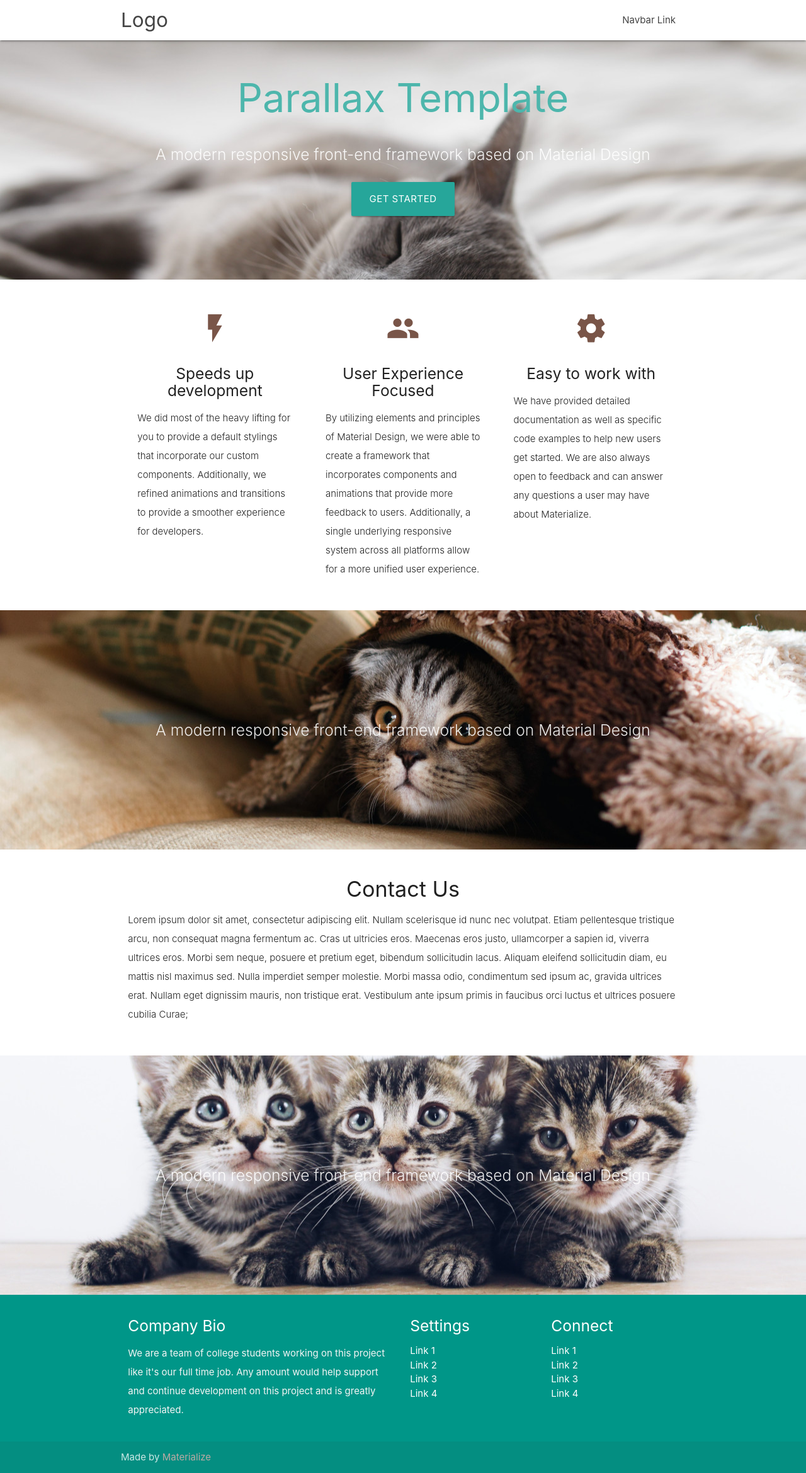
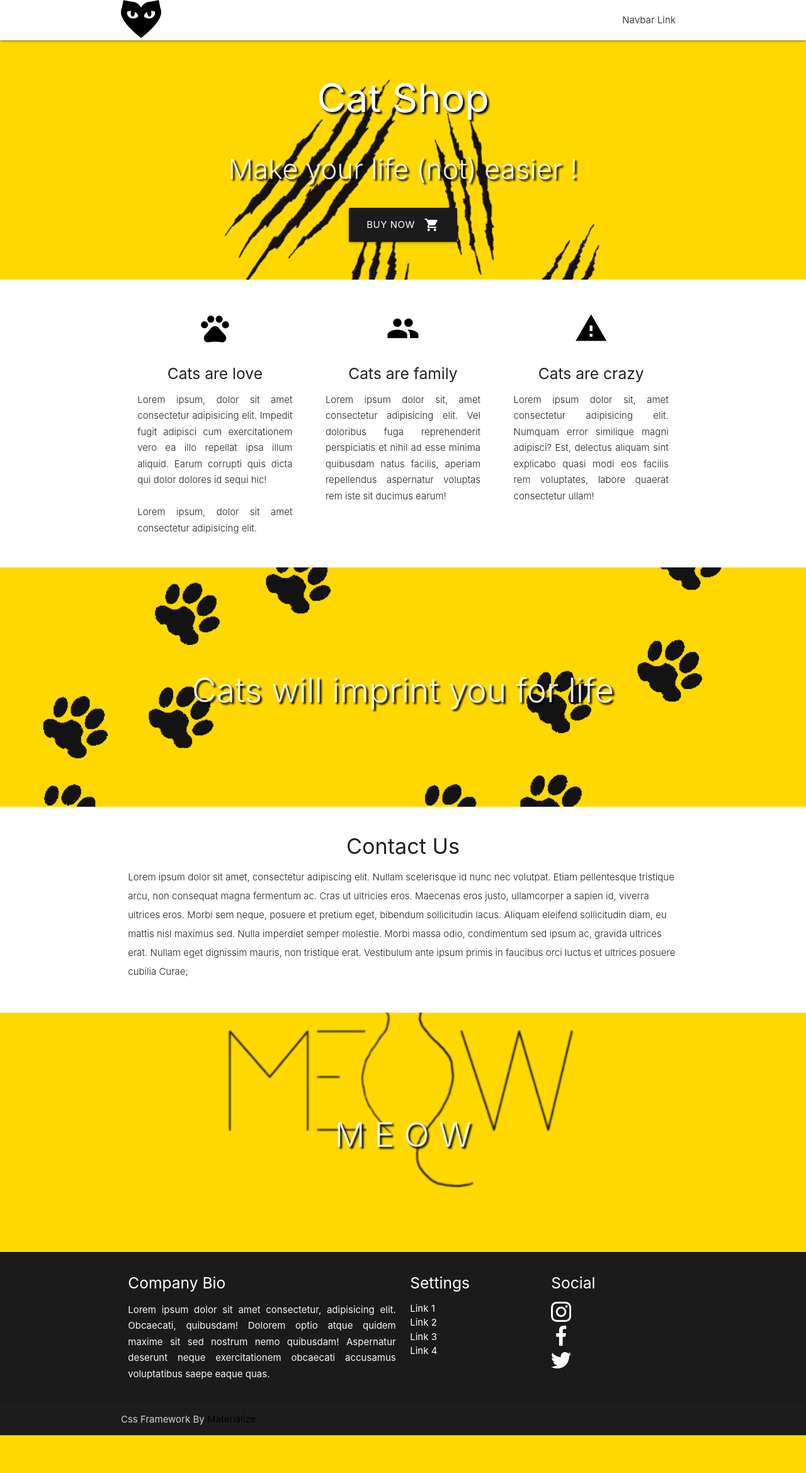
Before and after one commit to pierreyvesdonze/catshop, a Symfony app: template templates/main/homepage.html.twig in a window 1280 px wide. Shown: the whole page at 63% size. After the commit the page ends 2279 px from the top, so only its background shows below. Run offline with Twig, Linux system fonts and the light colour scheme; the template is opened without the code that fills it, so the values that code supplies are empty; some libraries are stand-ins or nearby versions.

Commit message:
Improve homepage

```diff
--- a/templates/base.html.twig
+++ b/templates/base.html.twig
@@ -1,17 +1,23 @@
 <!DOCTYPE html>
 <html>
+
 <head>
     <meta charset="UTF-8">
     <meta http-equiv="Content-Type" content="text/html; charset=UTF-8" />
     <meta name="viewport" content="width=device-width, initial-scale=1" />
+    <link rel="shortcut icon" type="image/x-icon" href="{{ asset('assets/images/favicon.png') }}" />
     <title>{% block title %}Welcome!{% endblock %}</title>
     {# Run `composer require symfony/webpack-encore-bundle`
     and uncomment the following Encore helpers to start using Symfony UX #}
     {% block stylesheets %}
+
     {#{{ encore_entry_link_tags('app') }}#}
     <link href="https://fonts.googleapis.com/icon?family=Material+Icons" rel="stylesheet">
-            <link href="{{ asset('assets/css/materialize.min.css') }}" type="text/css" rel="stylesheet" media="screen,projection" />
-            <link href="{{ asset('assets/css/materialize-style.css') }}" type="text/css" rel="stylesheet" media="screen,projection" />
+    <link href="{{ asset('assets/css/materialize.min.css') }}" type="text/css" rel="stylesheet"
+        media="screen,projection" />
+    <link href="{{ asset('assets/css/materialize-style.css') }}" type="text/css" rel="stylesheet"
+        media="screen,projection" />
+    <link rel="stylesheet" href="{{ asset('assets/css/styles.css') }}">
     {% endblock %}
 
     {% block javascripts %}
@@ -21,7 +27,9 @@
     <script src="{{ asset('assets/js/init.js') }}"></script>
     {% endblock %}
 </head>
+
 <body>
     {% block body %}{% endblock %}
 </body>
+
 </html>
--- a/templates/main/homepage.html.twig
+++ b/templates/main/homepage.html.twig
@@ -3,7 +3,9 @@
 
 <nav class="white" role="navigation">
     <div class="nav-wrapper container">
-        <a id="logo-container" href="#" class="brand-logo">Logo</a>
+        <a id="logo-container" href="#" class="brand-logo">
+            <img src="{{ asset('assets/images/logo-small.png') }}">
+        </a>
         <ul class="right hide-on-med-and-down">
             <li><a href="#">Navbar Link</a></li>
         </ul>
@@ -19,19 +21,19 @@
     <div class="section no-pad-bot">
         <div class="container">
             <br><br>
-            <h1 class="header center teal-text text-lighten-2">Parallax Template</h1>
+            <h1 class="header center white-text title-shadow">Cat Shop</h1>
             <div class="row center">
-                <h5 class="header col s12 light">A modern responsive front-end framework based on Material Design</h5>
+                <h3 class="header col s12 light title-shadow">Make your life (not) easier !</h3>
             </div>
             <div class="row center">
-                <a href="http://materializecss.com/getting-started.html" id="download-button"
-                    class="btn-large waves-effect waves-light teal lighten-1">Get Started</a>
+                <a class="waves-effect waves-light btn-large"><i class="material-icons right">shopping_cart</i>Buy now</a>
             </div>
             <br><br>
 
         </div>
     </div>
-    <div class="parallax"><img src="{{ asset('assets/images/background1.jpg') }}" alt="Unsplashed background img 1"></div>
+    <div class="parallax"><img src="{{ asset('assets/images/scratch.png') }}" alt="cat scratch">
+    </div>
 </div>
 
 
@@ -42,35 +44,33 @@
         <div class="row">
             <div class="col s12 m4">
                 <div class="icon-block">
-                    <h2 class="center brown-text"><i class="material-icons">flash_on</i></h2>
-                    <h5 class="center">Speeds up development</h5>
+                    <h2 class="center black-text"><i class="material-icons">pets</i></h2>
+                    <h5 class="center">Cats are love</h5>
 
-                    <p class="light">We did most of the heavy lifting for you to provide a default stylings that
-                        incorporate our custom components. Additionally, we refined animations and transitions to
-                        provide a smoother experience for developers.</p>
+                    <p class="light p-justify">Lorem ipsum, dolor sit amet consectetur adipisicing elit. Impedit fugit
+                        adipisci
+                        cum exercitationem vero ea illo repellat ipsa illum aliquid. Earum corrupti quis dicta qui dolor
+                        dolores id sequi hic! <br> <br>
+                        Lorem ipsum, dolor sit amet consectetur adipisicing elit.</p>
                 </div>
             </div>
 
             <div class="col s12 m4">
                 <div class="icon-block">
-                    <h2 class="center brown-text"><i class="material-icons">group</i></h2>
-                    <h5 class="center">User Experience Focused</h5>
+                    <h2 class="center black-text"><i class="material-icons">group</i></h2>
+                    <h5 class="center">Cats are family </h5>
 
-                    <p class="light">By utilizing elements and principles of Material Design, we were able to create a
-                        framework that incorporates components and animations that provide more feedback to users.
-                        Additionally, a single underlying responsive system across all platforms allow for a more
-                        unified user experience.</p>
+                    <p class="light p-justify">Lorem ipsum dolor sit, amet consectetur adipisicing elit. Vel doloribus fuga reprehenderit perspiciatis et nihil ad esse minima quibusdam natus facilis, aperiam repellendus aspernatur voluptas rem iste sit ducimus earum!</p>
                 </div>
             </div>
 
             <div class="col s12 m4">
                 <div class="icon-block">
-                    <h2 class="center brown-text"><i class="material-icons">settings</i></h2>
-                    <h5 class="center">Easy to work with</h5>
+                    <h2 class="center black-text"><i class="material-icons">warning</i></h2>
+                    <h5 class="center">Cats are crazy</h5>
 
-                    <p class="light">We have provided detailed documentation as well as specific code examples to help
-                        new users get started. We are also always open to feedback and can answer any questions a user
-                        may have about Materialize.</p>
+                    <p class="light p-justify">Lorem ipsum dolor sit, amet consectetur adipisicing elit. Numquam error similique magni adipisci? Est, delectus aliquam sint explicabo quasi modi eos facilis rem voluptates, labore quaerat consectetur ullam!
+                    </p>
                 </div>
             </div>
         </div>
@@ -83,11 +83,12 @@
     <div class="section no-pad-bot">
         <div class="container">
             <div class="row center">
-                <h5 class="header col s12 light">A modern responsive front-end framework based on Material Design</h5>
+                <h2 class="header col s12 light title-shadow">Cats will imprint you for life</h2>
             </div>
         </div>
     </div>
-    <div class="parallax"><img src="{{ asset('assets/images/background2.jpg') }}" alt="Unsplashed background img 2"></div>
+    <div class="parallax"><img src="{{ asset('assets/images/paws.png') }}" alt="cat paw">
+    </div>
 </div>
 
 <div class="container">
@@ -95,7 +96,7 @@
 
         <div class="row">
             <div class="col s12 center">
-                <h3><i class="mdi-content-send brown-text"></i></h3>
+                <h3><i class="mdi-content-send black-text"></i></h3>
                 <h4>Contact Us</h4>
                 <p class="left-align light">Lorem ipsum dolor sit amet, consectetur adipiscing elit. Nullam scelerisque
                     id nunc nec volutpat. Etiam pellentesque tristique arcu, non consequat magna fermentum ac. Cras ut
@@ -115,21 +116,20 @@
     <div class="section no-pad-bot">
         <div class="container">
             <div class="row center">
-                <h5 class="header col s12 light">A modern responsive front-end framework based on Material Design</h5>
+                <h2 class="header col s12 light title-shadow">M E O W</h2>
             </div>
         </div>
     </div>
-    <div class="parallax"><img src="{{ asset('assets/images/background3.jpg') }}" alt="Unsplashed background img 3"></div>
+    <div class="parallax"><img src="{{ asset('assets/images/meow.png') }}" alt="meow">
+    </div>
 </div>
 
-<footer class="page-footer teal">
+<footer class="page-footer">
     <div class="container">
         <div class="row">
             <div class="col l6 s12">
                 <h5 class="white-text">Company Bio</h5>
-                <p class="grey-text text-lighten-4">We are a team of college students working on this project like it's
-                    our full time job. Any amount would help support and continue development on this project and is
-                    greatly appreciated.</p>
+                <p class="grey-text text-lighten-4 p-justify">Lorem ipsum dolor sit amet consectetur, adipisicing elit. Obcaecati, quibusdam! Dolorem optio atque quidem maxime sit sed nostrum nemo quibusdam! Aspernatur deserunt neque exercitationem obcaecati accusamus voluptatibus saepe eaque quas.</p>
 
 
             </div>
@@ -143,19 +143,19 @@
                 </ul>
             </div>
             <div class="col l3 s12">
-                <h5 class="white-text">Connect</h5>
+                <h5 class="white-text">Social</h5>
                 <ul>
-                    <li><a class="white-text" href="#!">Link 1</a></li>
-                    <li><a class="white-text" href="#!">Link 2</a></li>
-                    <li><a class="white-text" href="#!">Link 3</a></li>
-                    <li><a class="white-text" href="#!">Link 4</a></li>
+                    <li><a href="#!"><img src="{{ asset('assets/images/instagram.png') }}" alt=""></a></li>
+                    <li><a href="#!"><img src="{{ asset('assets/images/facebook.png') }}" alt=""></a></li>
+                    <li><a href="#!"><img src="{{ asset('assets/images/twitter.png') }}" alt=""></a></li>
+
                 </ul>
             </div>
         </div>
     </div>
     <div class="footer-copyright">
         <div class="container">
-            Made by <a class="brown-text text-lighten-3" href="http://materializecss.com">Materialize</a>
+            Css Framework By <a class="black-text text-lighten-3" href="http://materializecss.com">Materialize</a>
         </div>
     </div>
 </footer>
```
Also changed, not shown: public/assets/css/materialize.css, public/assets/css/styles.css (added), public/assets/css/styles.scss (added), public/assets/images/background1.jpg (deleted), public/assets/images/background2.jpg, public/assets/images/background3.jpg, public/assets/images/facebook.png (added), public/assets/images/favicon.png (added), public/assets/images/instagram.png (added), public/assets/images/logo-big.png (added), public/assets/images/logo-small.png (added), public/assets/images/meow.png (added), public/assets/images/meow2.png (added), public/assets/images/paws.png (added), 2 more files, 2 other files. Lines whose indentation alone changed are shown as unchanged.
